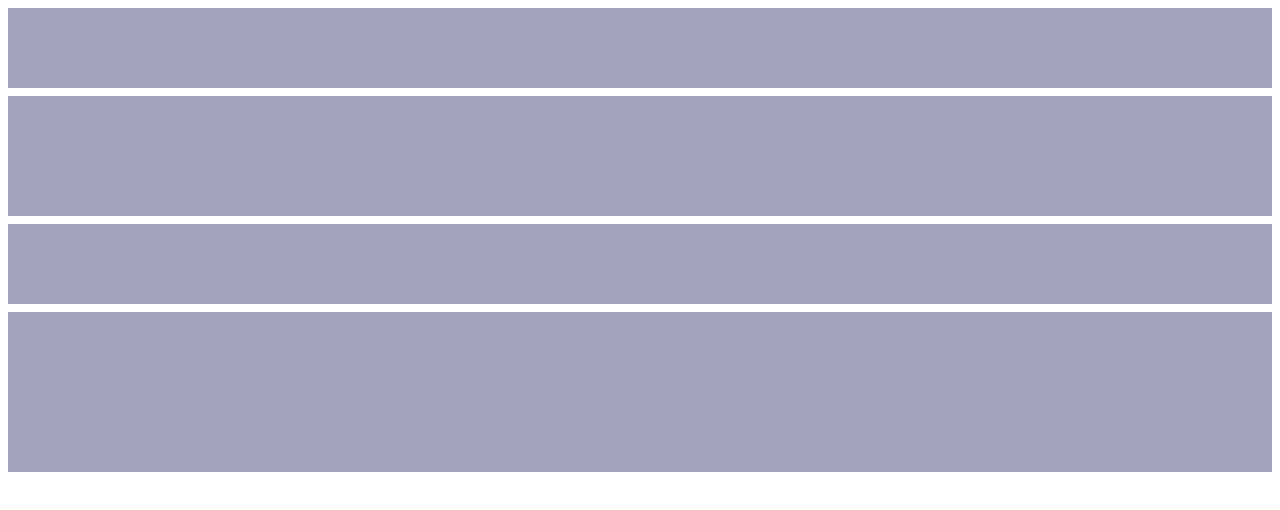
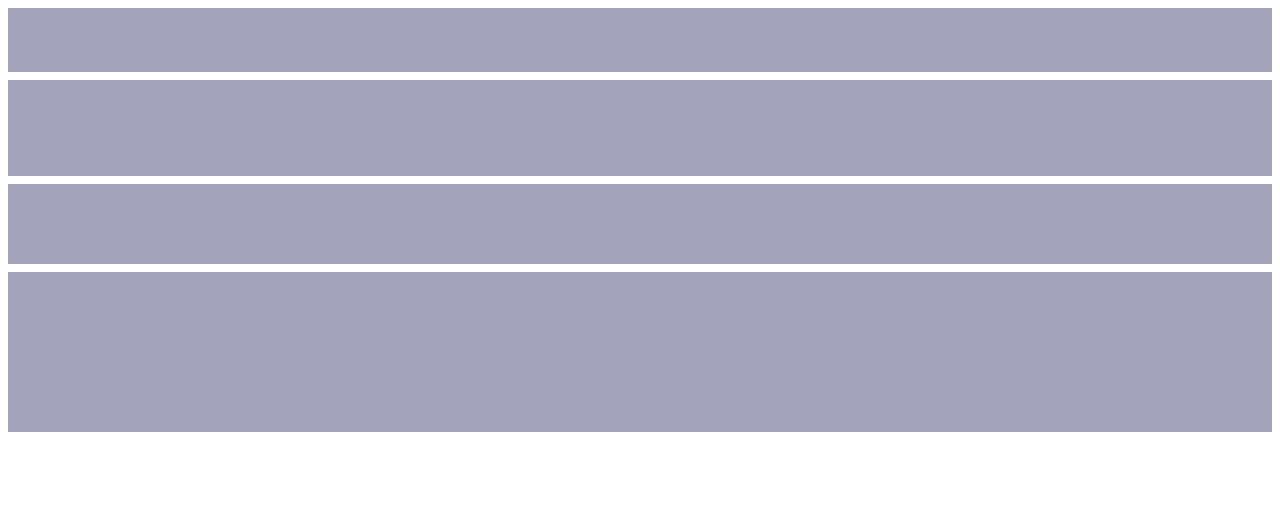
Before and after one commit to cynepton/travel-app-fend-capstone, a website: page src/client/views/index.html in a window 1280 px wide. Drawn offline with Linux system fonts and the light colour scheme.

Commit message:
feat: add responsive styling for tablet and wide screen

```diff
--- a/src/client/styles/sass/main.scss
+++ b/src/client/styles/sass/main.scss
@@ -12,7 +12,7 @@ body {
     "neck"
     "main"
     "foot";
-    grid-template-rows: 10vh 15vh 1fr 20vh;
+    grid-template-rows: 8vh 15vh 1fr 20vh;
     gap: 1vh;
 }
 
@@ -36,3 +36,18 @@ footer {
     grid-area: foot;
     background-color: variables.$wireframe-color;
 }
+
+@media (min-width:600px) and (max-width:900px) {
+
+}
+
+@media (min-width:901px) {
+    .top-container {
+        grid-template-areas:
+        "neck"
+        "head"
+        "main"
+        "foot";
+        grid-template-rows: 8vh 12vh 1fr 20vh;
+    }
+}
```
Also changed, not shown: src/client/styles/css/main.css, 1 other file.
